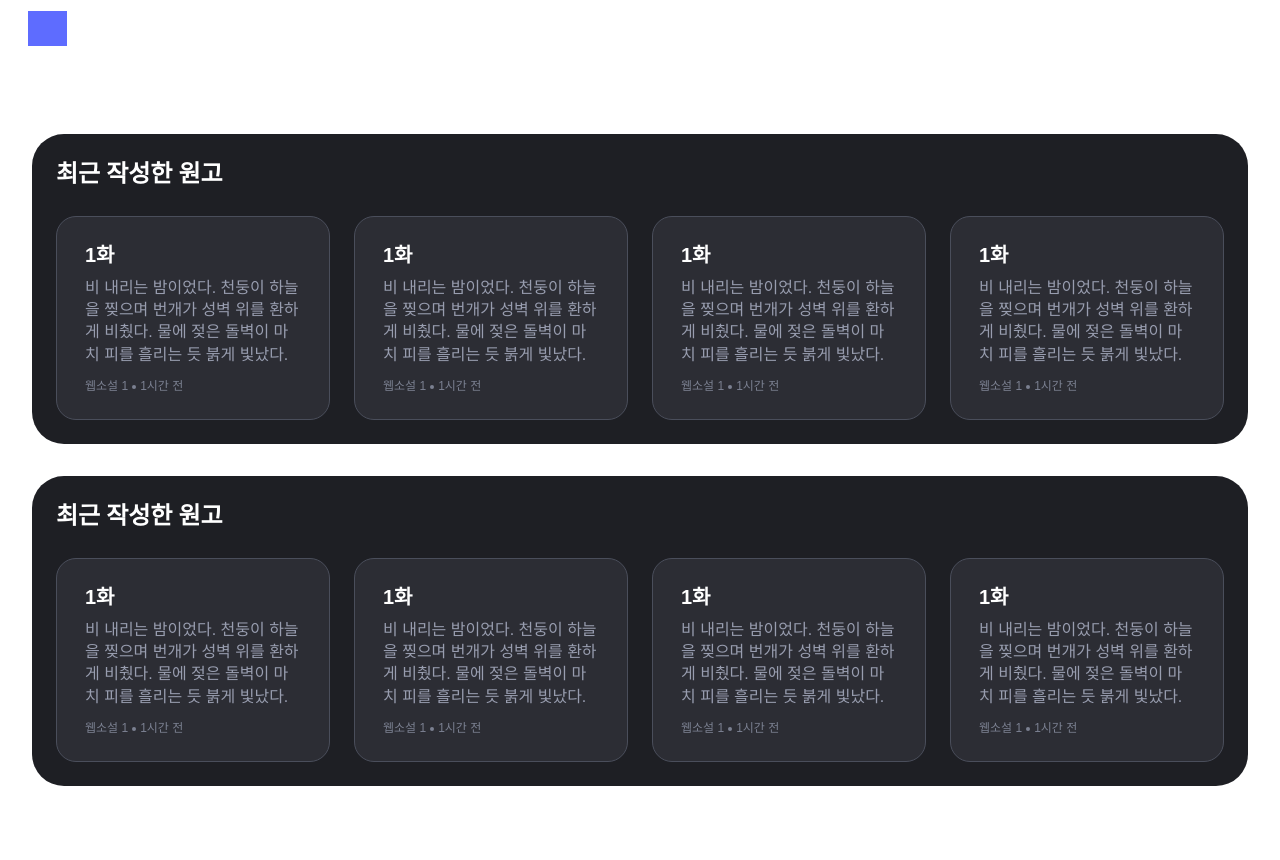
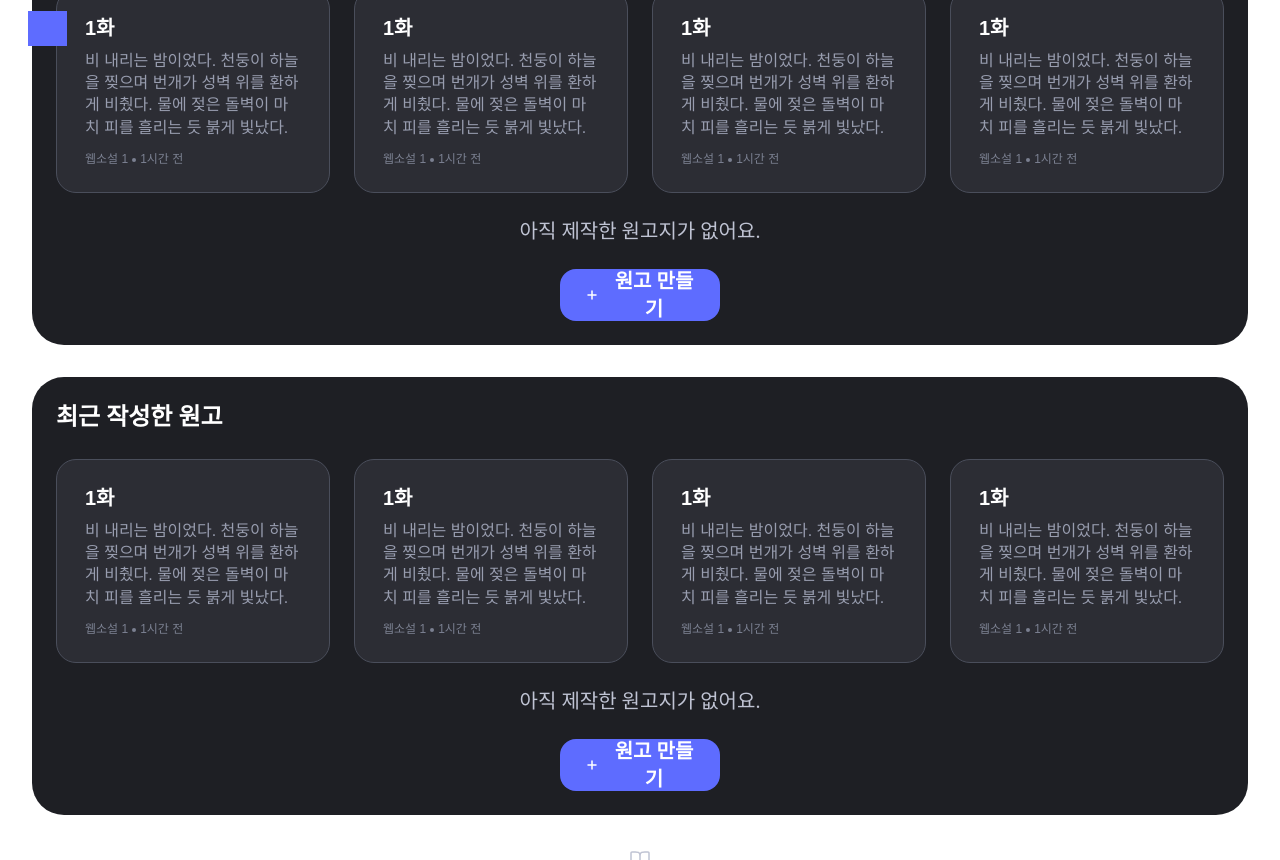
Before and after one commit to songye38/betareader, a Next.js app: page /main in a window 1280 px wide. Built offline with nearby package versions, Linux system fonts and the light colour scheme.

Commit message:
메인페이지에서 아무 데이터도 없을 때 - 원고 추가하기 섹션 - 원고집 추가하기 섹션 제작 완료

```diff
--- a/src/app/main/page.js
+++ b/src/app/main/page.js
@@ -1,5 +1,6 @@
 // pages/main.js
-import RecentEpiSet from "@/components/RecentEpiSet";
+import RecentEpiSet from "@/components/MainPageComponents/RecentEpiSet";
+import AddManuItem from "@/components/MainPageComponents/AddManuItem";
 
 const MainPage = () => {
     return (
@@ -16,6 +17,7 @@ const MainPage = () => {
       >
         <RecentEpiSet />
         <RecentEpiSet />
+        <AddManuItem />
       </div>
     );
 };
--- /dev/null
+++ b/src/components/Buttons/AddEpiBtn.jsx
@@ -0,0 +1,38 @@
+const AddEpiBtn = () => {
+    return (
+      <div
+        style={{
+          width: 160,
+          height: 52,
+          paddingLeft: 20,
+          paddingRight: 20,
+          paddingTop: 12,
+          paddingBottom: 12,
+          background: "#5E6CFF",
+          borderRadius: 16,
+          justifyContent: "center",
+          alignItems: "center",
+          gap: 4,
+          display: "inline-flex",
+          cursor: "pointer", // 클릭 가능하도록 설정
+        }}
+      >
+        <img src="/plus_icon.svg" alt="Profile" width={24} height={24} />
+        <div
+          style={{
+            textAlign: "center",
+            color: "white",
+            fontSize: 20,
+            fontFamily: "Pretendard",
+            fontWeight: "600",
+            lineHeight: "28px",
+            wordWrap: "break-word",
+          }}
+        >
+          원고 만들기
+        </div>
+      </div>
+    );
+  };
+
+  export default AddEpiBtn;
--- /dev/null
+++ b/src/components/Buttons/AddManuBtn.jsx
@@ -0,0 +1,38 @@
+const AddManuBtn = () => {
+    return (
+      <div
+        style={{
+          width: 177,
+          height: 52,
+          paddingLeft: 20,
+          paddingRight: 20,
+          paddingTop: 12,
+          paddingBottom: 12,
+          background: "#5E6CFF",
+          borderRadius: 16,
+          justifyContent: "center",
+          alignItems: "center",
+          gap: 4,
+          display: "inline-flex",
+          cursor: "pointer", // 클릭 가능하도록 설정
+        }}
+      >
+        <img src="/folder_icon.svg" alt="Profile" width={24} height={24} />
+        <div
+          style={{
+            textAlign: "center",
+            color: "white",
+            fontSize: 20,
+            fontFamily: "Pretendard",
+            fontWeight: "600",
+            lineHeight: "28px",
+            wordWrap: "break-word",
+          }}
+        >
+          원고집 만들기
+        </div>
+      </div>
+    );
+  };
+
+  export default AddManuBtn;
--- /dev/null
+++ b/src/components/MainPageComponents/AddEpiItem.jsx
@@ -0,0 +1,61 @@
+
+import React from 'react';
+import AddEpiBtn from '../Buttons/AddEpiBtn';
+
+
+const AddEpiItem = () => {
+    return (
+      <div
+        style={{
+          width: "100%",
+          height: "100%",
+          flexDirection: "column",
+          justifyContent: "flex-start",
+          alignItems: "center",
+          gap: 24,
+          display: "inline-flex",
+        }}
+      >
+        <div
+          style={{
+            width: "100%",
+            height: "100%",
+            flexDirection: "column",
+            justifyContent: "flex-start",
+            alignItems: "center",
+            gap: 10,
+            display: "inline-flex",
+          }}
+        >
+          <div
+            style={{
+              width: "100%",
+              height: "100%",
+              flexDirection: "column",
+              justifyContent: "flex-start",
+              alignItems: "center",
+              gap: 10,
+              display: "inline-flex",
+            }}
+          >
+            <div
+              style={{
+                textAlign: "center",
+                color: "#BFC3D3",
+                fontSize: 20,
+                fontFamily: "Pretendard",
+                fontWeight: "500",
+                lineHeight: "28px",
+                wordWrap: "break-word",
+              }}
+            >
+              아직 제작한 원고지가 없어요.
+            </div>
+          </div>
+        </div>
+        <AddEpiBtn />
+      </div>
+    );
+  };
+
+  export default AddEpiItem;
--- /dev/null
+++ b/src/components/MainPageComponents/AddManuItem.jsx
@@ -0,0 +1,62 @@
+
+import React from 'react';
+import AddManuBtn from '../Buttons/AddManuBtn';
+
+
+const AddManuItem = () => {
+    return (
+      <div
+        style={{
+          width: "100%",
+          height: "100%",
+          flexDirection: "column",
+          justifyContent: "flex-start",
+          alignItems: "center",
+          gap: 24,
+          display: "inline-flex",
+        }}
+      >
+        <div
+          style={{
+            width: "100%",
+            height: "100%",
+            flexDirection: "column",
+            justifyContent: "flex-start",
+            alignItems: "center",
+            gap: 10,
+            display: "inline-flex",
+          }}
+        >
+            <img src="/book_icon.svg" alt="Profile" width={24} height={24} />
+          <div
+            style={{
+              width: "100%",
+              height: "100%",
+              flexDirection: "column",
+              justifyContent: "flex-start",
+              alignItems: "center",
+              gap: 10,
+              display: "inline-flex",
+            }}
+          >
+            <div
+              style={{
+                textAlign: "center",
+                color: "#BFC3D3",
+                fontSize: 20,
+                fontFamily: "Pretendard",
+                fontWeight: "500",
+                lineHeight: "28px",
+                wordWrap: "break-word",
+              }}
+            >
+              아직 원고집이 없어요.<br/>새로운 원고집을 제작해보세요.
+            </div>
+          </div>
+        </div>
+        <AddManuBtn />
+      </div>
+    );
+  };
+
+  export default AddManuItem;
--- a/src/components/RecentEpi.jsx
+++ b/src/components/MainPageComponents/RecentEpiItem.jsx
@@ -1,7 +1,7 @@
 'use client';
 import React from 'react';
 
-const RecentEpi = () => {
+const RecentEpiItem = () => {
   return (
     <div
       style={{
@@ -112,4 +112,4 @@ const RecentEpi = () => {
   );
 };
 
-export default RecentEpi;
+export default RecentEpiItem;
--- a/src/components/RecentEpiSet.jsx
+++ b/src/components/MainPageComponents/RecentEpiSet.jsx
@@ -1,5 +1,6 @@
 import React from 'react';
-import RecentEpi from './RecentEpi';
+import RecentEpiItem from './RecentEpiItem';
+import AddEpiItem from './AddEpiItem';
 
 const RecentEpiSet = () => {
   return (
@@ -25,11 +26,12 @@ const RecentEpiSet = () => {
       최근 작성한 원고
       </div>
       <div style={{display:'flex',flexDirection:'row',gap:'24px'}}>
-        <RecentEpi />
-        <RecentEpi />
-        <RecentEpi />
-        <RecentEpi />
+        <RecentEpiItem />
+        <RecentEpiItem />
+        <RecentEpiItem />
+        <RecentEpiItem />
       </div>
+      <AddEpiItem />
 
 
     </div>
```
Also changed, not shown: public/folder_icon.svg (added).
